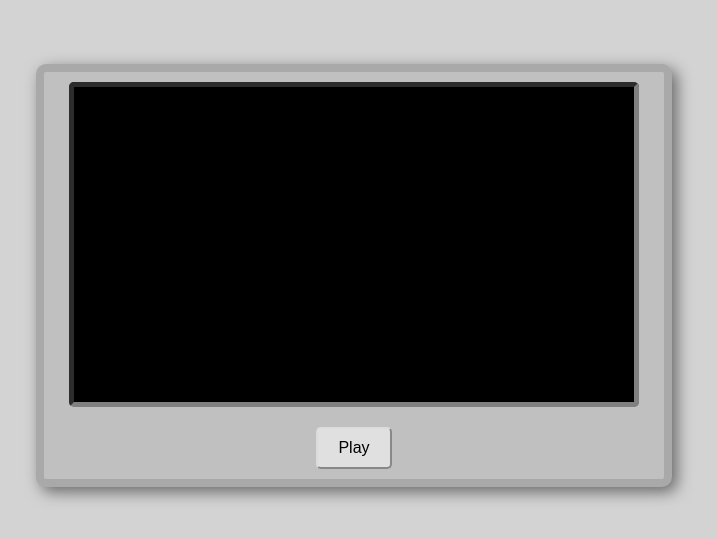
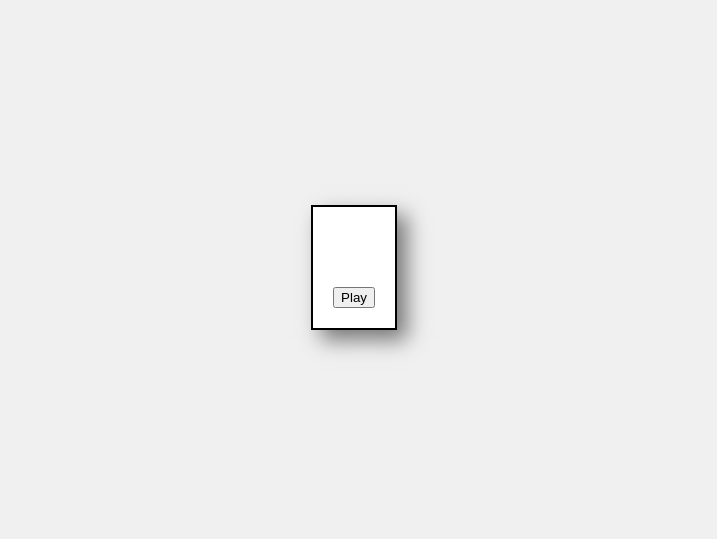
Before and after one commit to loubarr19/wellbrickfm, a plain HTML site: page index.html in a window 1280 px wide. Shown: the part 133-672 px from the top of the page, without its empty margins (286-1003 px from the left). Drawn offline with Linux system fonts and the light colour scheme.

Commit message:
Update style.css

```diff
--- a/style.css
+++ b/style.css
@@ -1,46 +1,27 @@
 body {
+    font-family: 'Courier New', Courier, monospace;
+    background-color: #f0f0f0;
     display: flex;
+    justify-content: center;
     align-items: center;
-    justify-content: center;
     height: 100vh;
-    background-color: #d3d3d3;
-    font-family: 'Arial', sans-serif;
+    margin: 0;
 }
 
 .computer-frame {
-    width: 600px;
-    border: 8px solid #a9a9a9;
-    background-color: #c0c0c0;
-    box-shadow: 5px 5px 15px rgba(0, 0, 0, 0.5);
-    padding: 10px;
-    position: relative;
-    border-radius: 10px;
+    border: 2px solid #000;
+    padding: 20px;
+    background-color: #fff;
+    box-shadow: 10px 10px 20px rgba(0, 0, 0, 0.5);
+    text-align: center;
 }
 
 .screen {
-    width: 560px;
-    height: 315px;
-    background-color: #000;
-    border: 5px inset #808080;
-    margin: 0 auto;
-    border-radius: 5px;
+    margin-bottom: 20px;
 }
 
-.controls {
-    margin-top: 20px;
-    text-align: center;
+#typewriter {
+    font-size: 24px;
+    margin-bottom: 20px;
+    min-height: 40px;
 }
-
-button {
-    padding: 10px 20px;
-    font-size: 16px;
-    background-color: #e0e0e0;
-    border: 2px outset #dcdcdc;
-    color: #000;
-    cursor: pointer;
-    border-radius: 5px;
-}
-
-button:active {
-    border: 2px inset #dcdcdc;
-}
```
